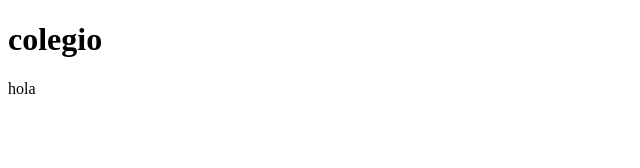
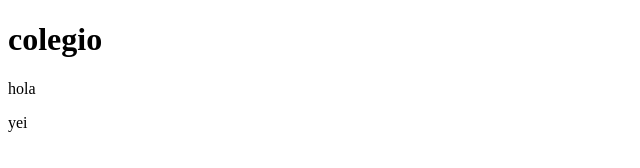
Before and after one commit to YM08/Lhs, a plain HTML site: page index.html in a window 1280 px wide. Shown: the full height of the page, 0-640 px from the left. Drawn offline with Linux system fonts and the light colour scheme.

Commit message:
hice un nombre yei

```diff
--- a/index.html
+++ b/index.html
@@ -9,5 +9,6 @@
 <body>
     <h1>colegio</h1>
     <p>hola</p>
+    <p>yei</p>
 </body>
 </html>
```
